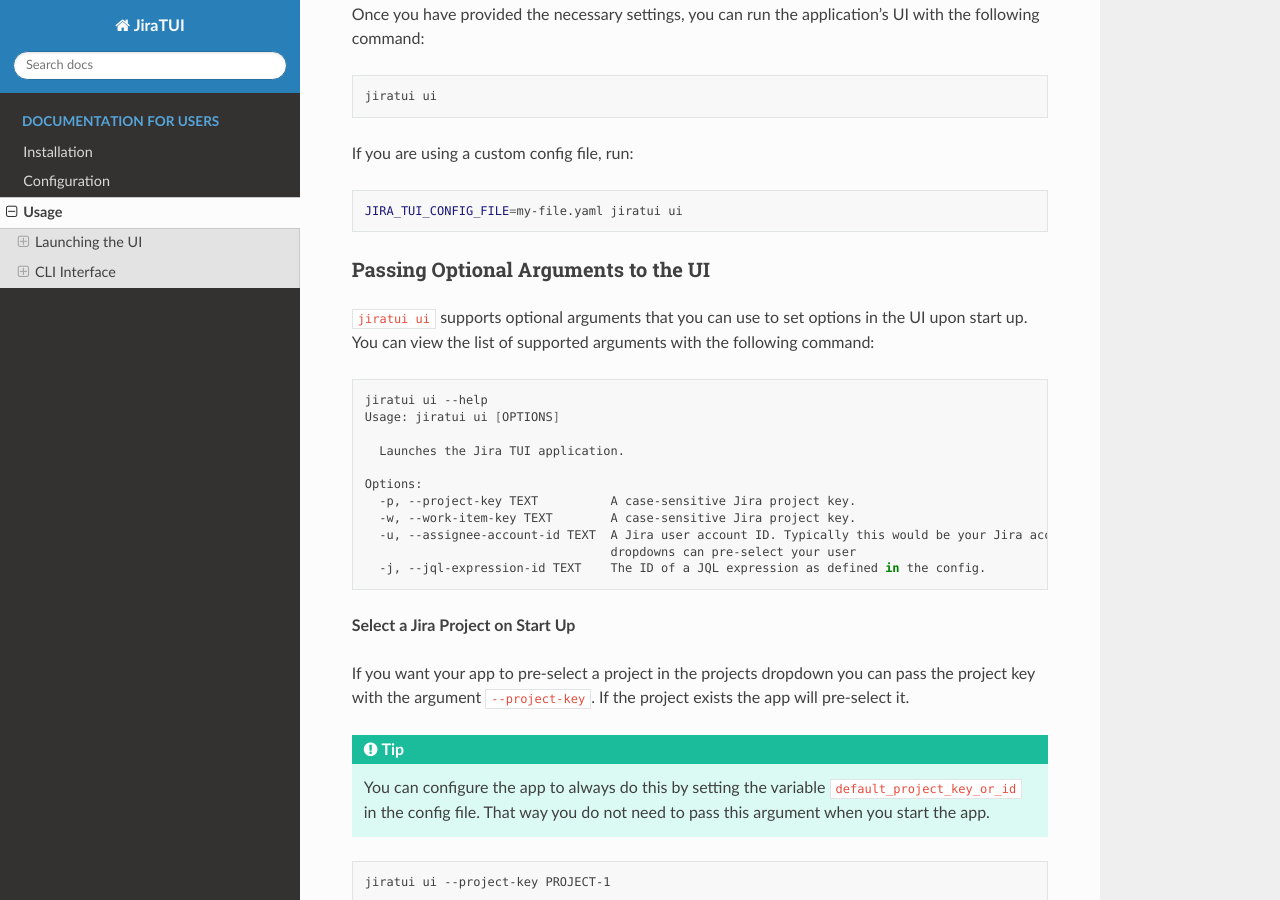
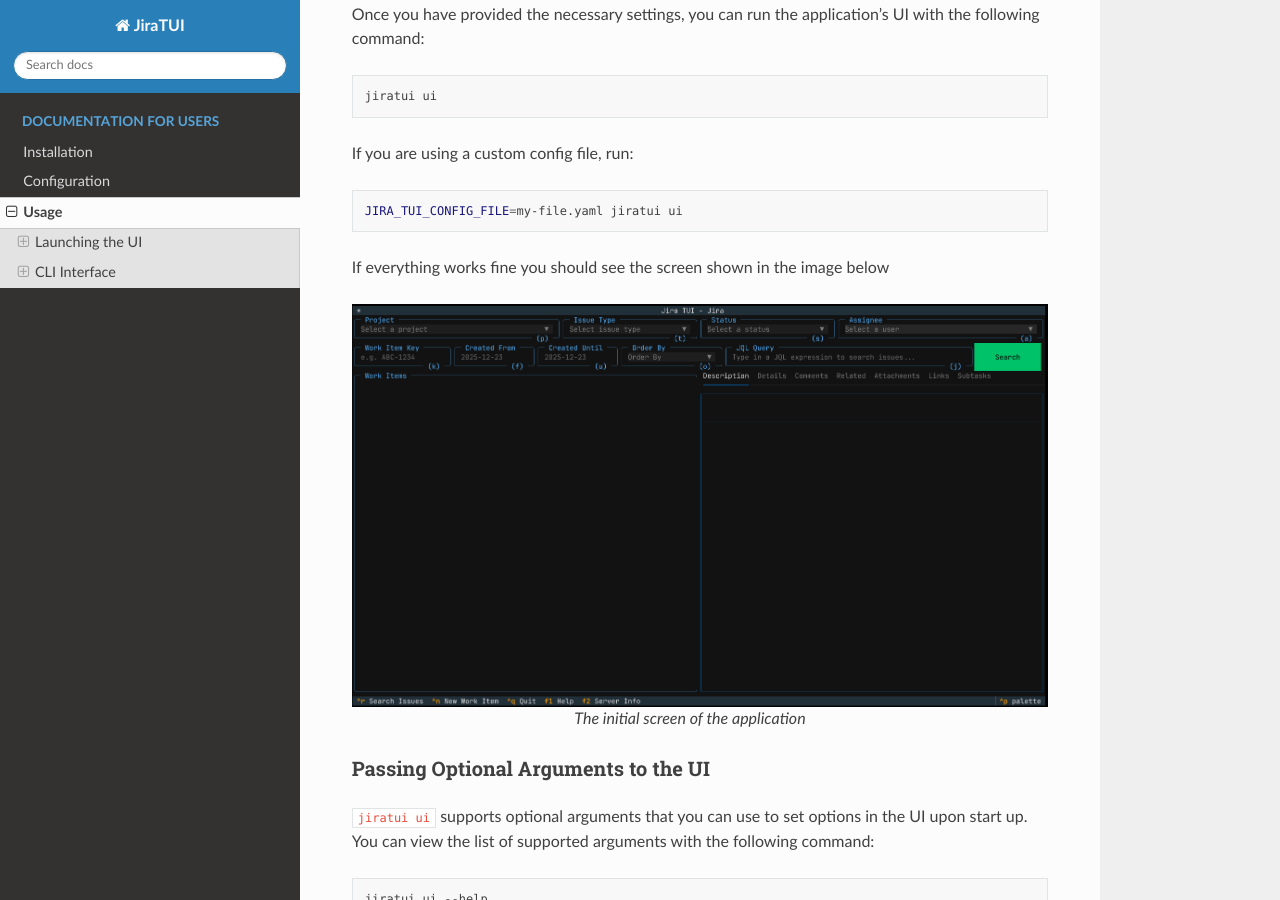
Before and after one commit to whyisdifficult/jiratui, a Sphinx documentation site: the page built from docs/users/usage/index.md, in a window 1280 px wide and 900 px high, scrolled down 213 px. Built offline with Sphinx 7.4.7 and the Read the Docs theme 3.1.0, drawn with Linux system fonts in a browser that asks for light colours.

Commit message:
add images to the documentation (#5)

````diff
--- a/docs/users/usage/index.md
+++ b/docs/users/usage/index.md
@@ -12,6 +12,14 @@
 
 ```shell
 JIRA_TUI_CONFIG_FILE=my-file.yaml jiratui ui
+```
+
+If everything works fine you should see the screen shown in the image below
+
+```{figure} /_static/assets/images/jiratui_home.png
+:align: center
+
+The initial screen of the application
 ```
 
 ### Passing Optional Arguments to the UI
````
Also changed, not shown: docs/index.md (+6 -0 lines), docs/_static/assets/images/jiratui_home.png (added), docs/_static/assets/images/jiratui_start.png (added).
